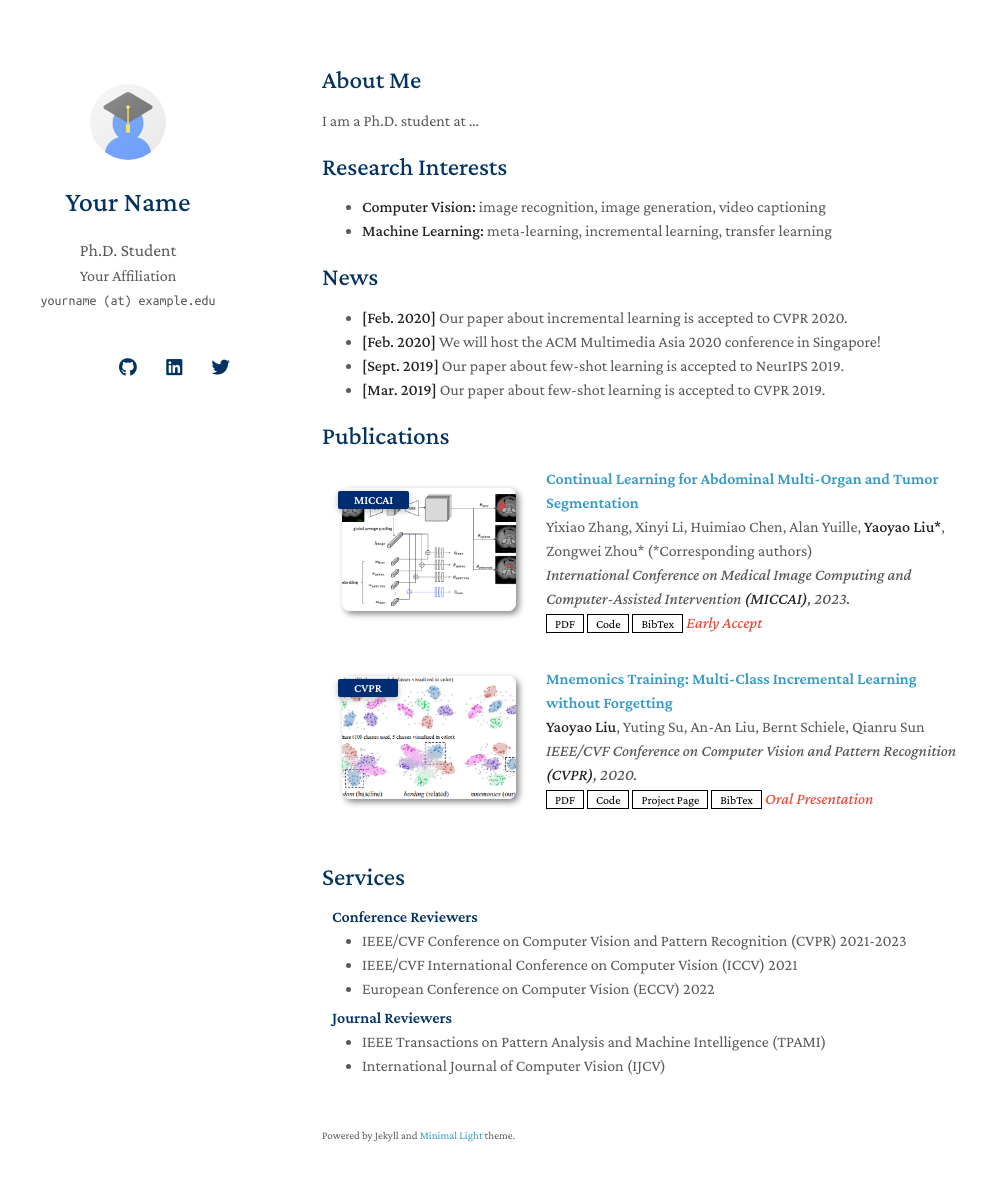
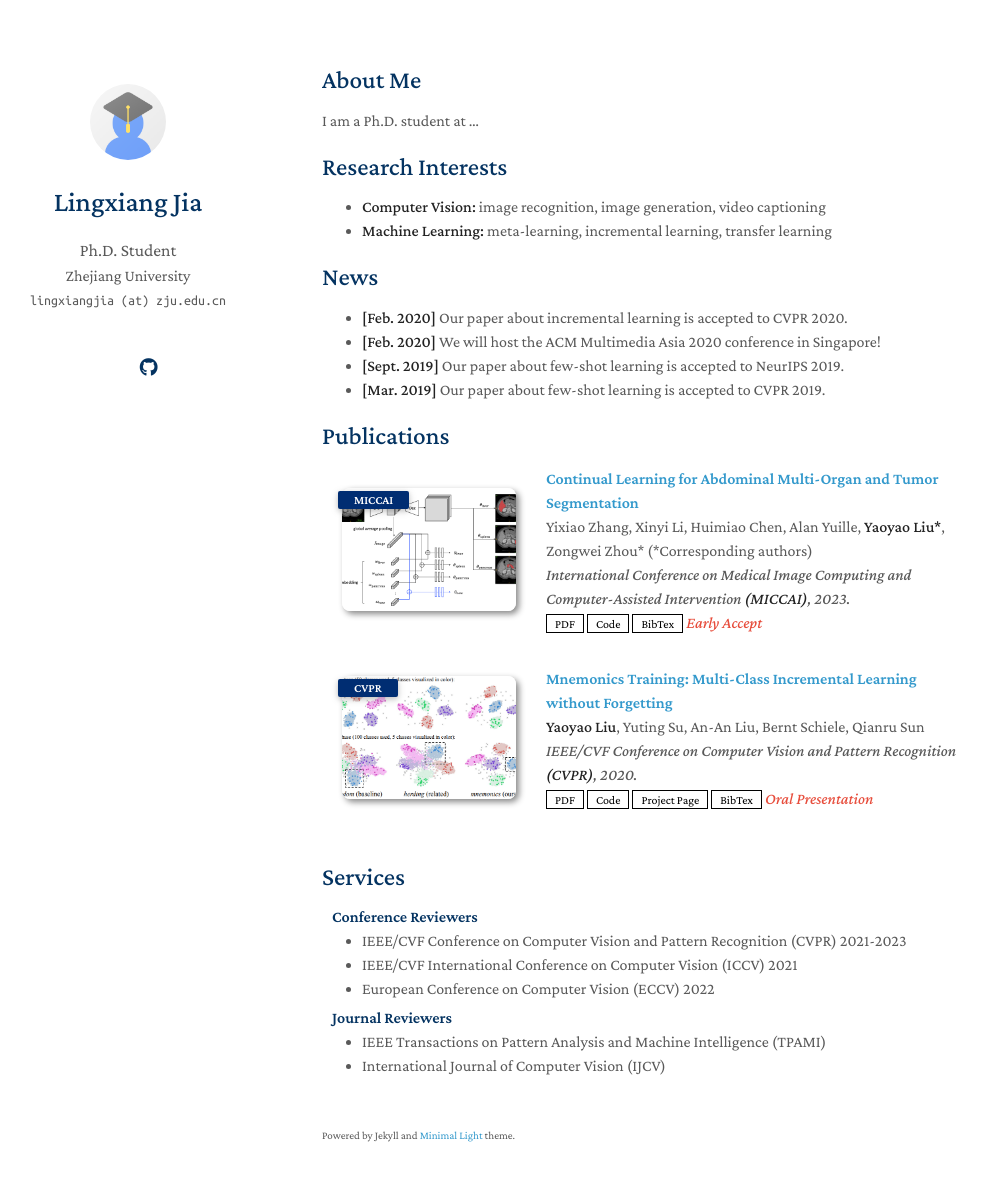
Before and after one commit to hry98kki/hry98kki.github.io, a Jekyll site: the page built from index.md, in a window 1280 px wide and 1216 px high. Shown: the top 1181 px of the window, without its empty margins (148-1135 px from the left). Built offline with Jekyll 4.4.1, drawn with Linux system fonts in a browser that asks for light colours; nearby versions of some CDN libraries; a style sheet for code colours, icons or effects is not loaded; our own code applies the rules of GitHub Pages for plain Markdown files.

Commit message:
Update _config.yml

```diff
--- a/_config.yml
+++ b/_config.yml
@@ -1,8 +1,8 @@
 # Basic Information
-title: Your Name
+title: Lingxiang Jia
 position: Ph.D. Student
-affiliation: Your Affiliation
-email: yourname (at) example.edu
+affiliation: Zhejiang University
+email: lingxiangjia (at) zju.edu.cn
 
 # Search Engine Optimization (SEO)
 # The following information is used to improve the website traffic from search engines, e.g., Google.
@@ -13,10 +13,10 @@ canonical: https://minimal-light-theme.yliu.me/
 # Links
 # If you don't need one of them, you may delete the corresponding line.
 google_scholar: https://scholar.google.com/
-cv_link: assets/files/curriculum_vitae.pdf
-github_link: https://github.com/
-linkedin: https://www.linkedin.com/
-twitter: https://twitter.com/
+# cv_link: assets/files/curriculum_vitae.pdf
+github_link: https://github.com/hry98kki
+# linkedin: https://www.linkedin.com/
+# twitter: https://twitter.com/
 
 # Images (e.g., your profile picture and your website's favicon)
 # "favicon" and "favicon_dark" are used for the light and dark modes, respectively.
```
